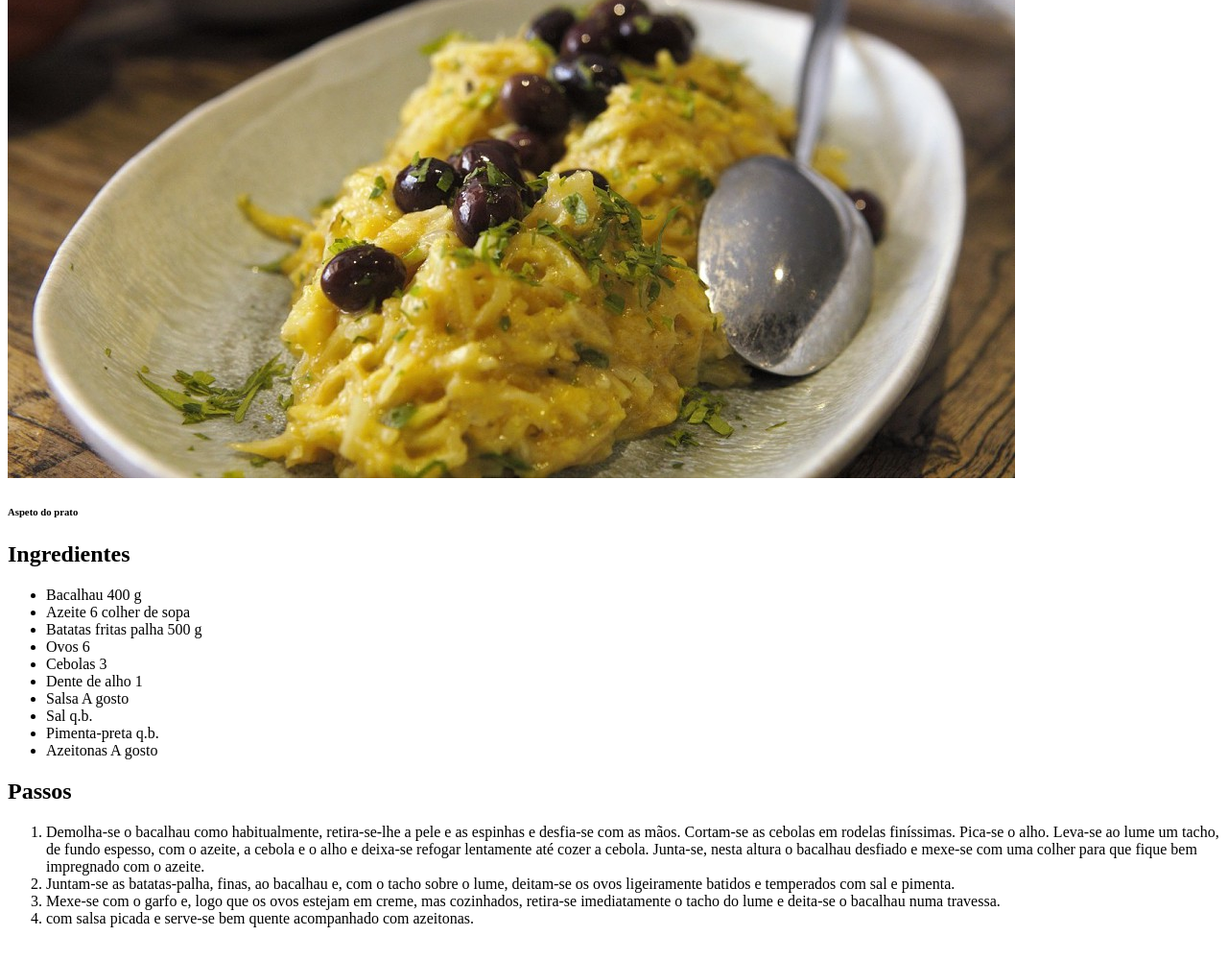
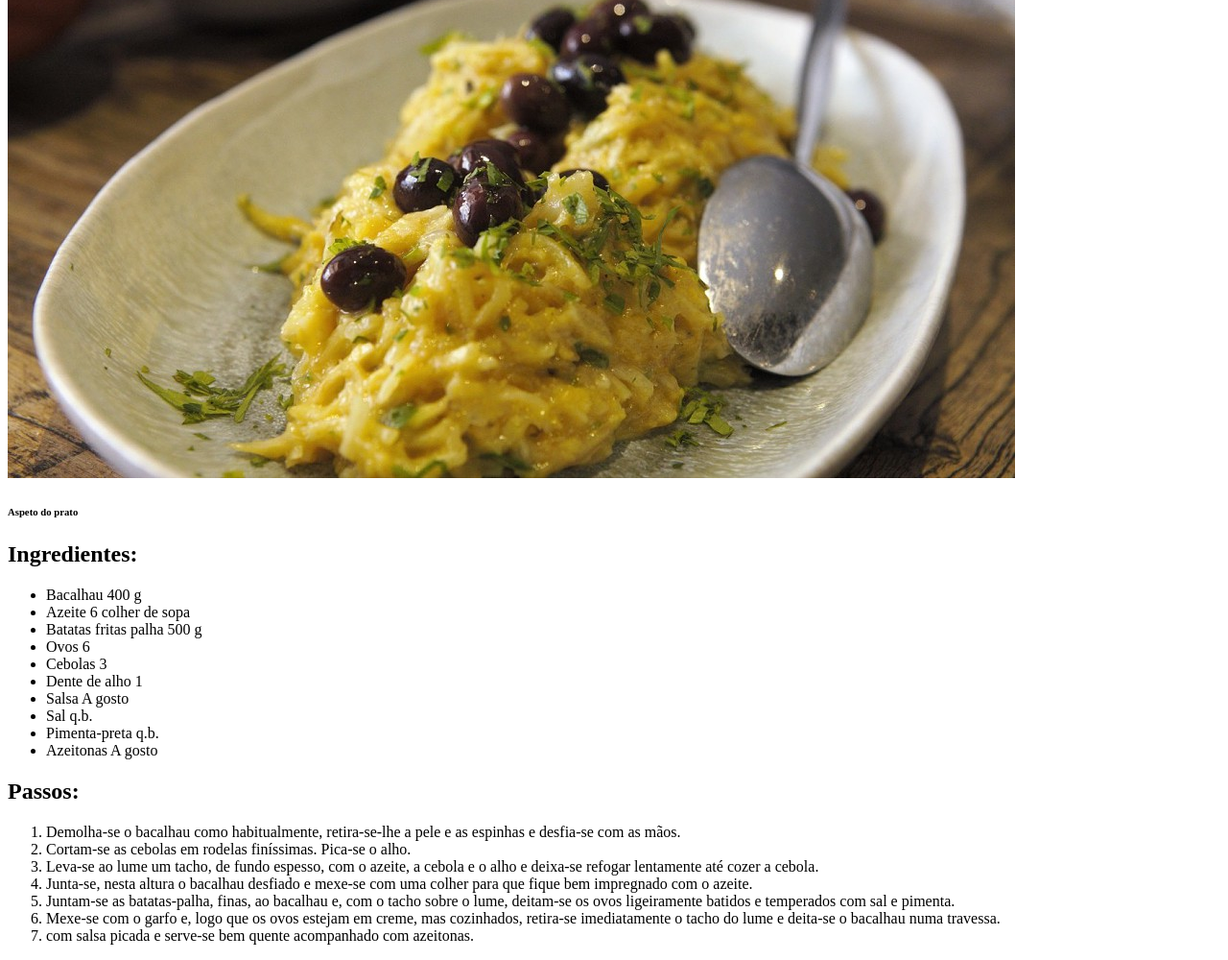
Before and after one commit to tiagores/odin-recipes, a plain HTML site: page recipes/bras.html in a window 1280 px wide. Shown: the part 107-1107 px from the top of the page at 96% size. Drawn offline with Linux system fonts and the light colour scheme.

Commit message:
minor tweaks on recipe pages

```diff
--- a/recipes/bras.html
+++ b/recipes/bras.html
@@ -10,7 +10,7 @@
     <h1> Bacalhau à Brás </h1>
     <img src="..\images\bras.jpg" alt="o belo do bacalhau à brás">
     <h6> Aspeto do prato </h6>
-    <h2> Ingredientes </h2>
+    <h2> Ingredientes: </h2>
     <ul>
         <li>Bacalhau	400 g</li>
         <li> Azeite	6 colher de sopa </li>
@@ -23,9 +23,12 @@
         <li>Pimenta-preta	q.b.</li>
         <li>Azeitonas	A gosto</li>
     </ul>
-    <h2> Passos </h2>
+    <h2> Passos: </h2>
     <ol>
-    <li> Demolha-se o bacalhau como habitualmente, retira-se-lhe a pele e as espinhas e desfia-se com as mãos. Cortam-se as cebolas em rodelas finíssimas. Pica-se o alho. Leva-se ao lume um tacho, de fundo espesso, com o azeite, a cebola e o alho e deixa-se refogar lentamente até cozer a cebola. Junta-se, nesta altura o bacalhau desfiado e mexe-se com uma colher para que fique bem impregnado com o azeite.
+    <li> Demolha-se o bacalhau como habitualmente, retira-se-lhe a pele e as espinhas e desfia-se com as mãos. </li>
+        <li>Cortam-se as cebolas em rodelas finíssimas. Pica-se o alho. </li>
+            <li>Leva-se ao lume um tacho, de fundo espesso, com o azeite, a cebola e o alho e deixa-se refogar lentamente até cozer a cebola. </li>
+                <li>Junta-se, nesta altura o bacalhau desfiado e mexe-se com uma colher para que fique bem impregnado com o azeite.</li>
     </li>
     <li> Juntam-se as batatas-palha, finas, ao bacalhau e, com o tacho sobre o lume, deitam-se os ovos ligeiramente batidos e temperados com sal e pimenta.
     </li>
```
Also changed, not shown: recipes/gelado.html (+2 -2 lines), recipes/gratinado.html (+2 -2 lines).
